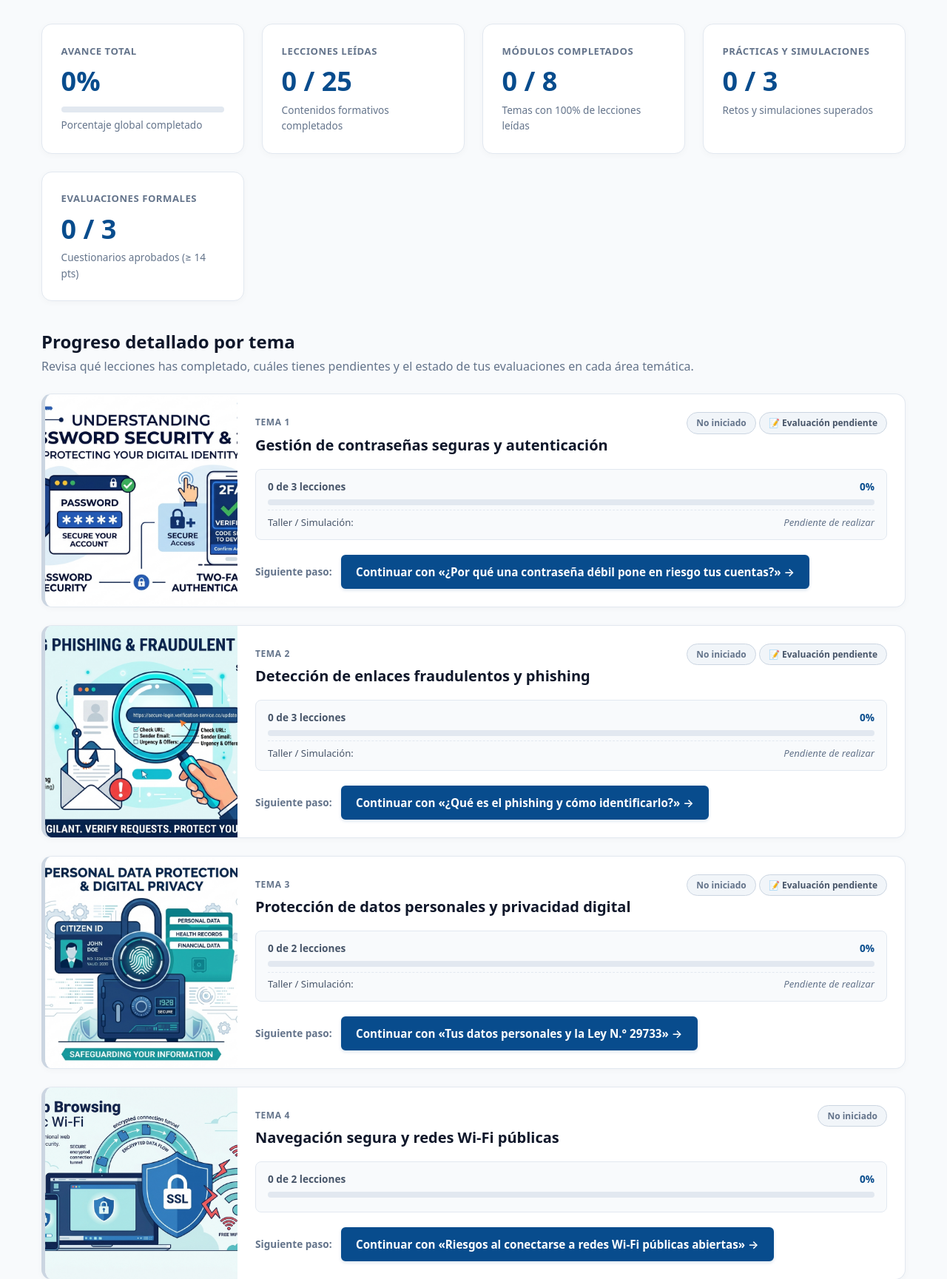
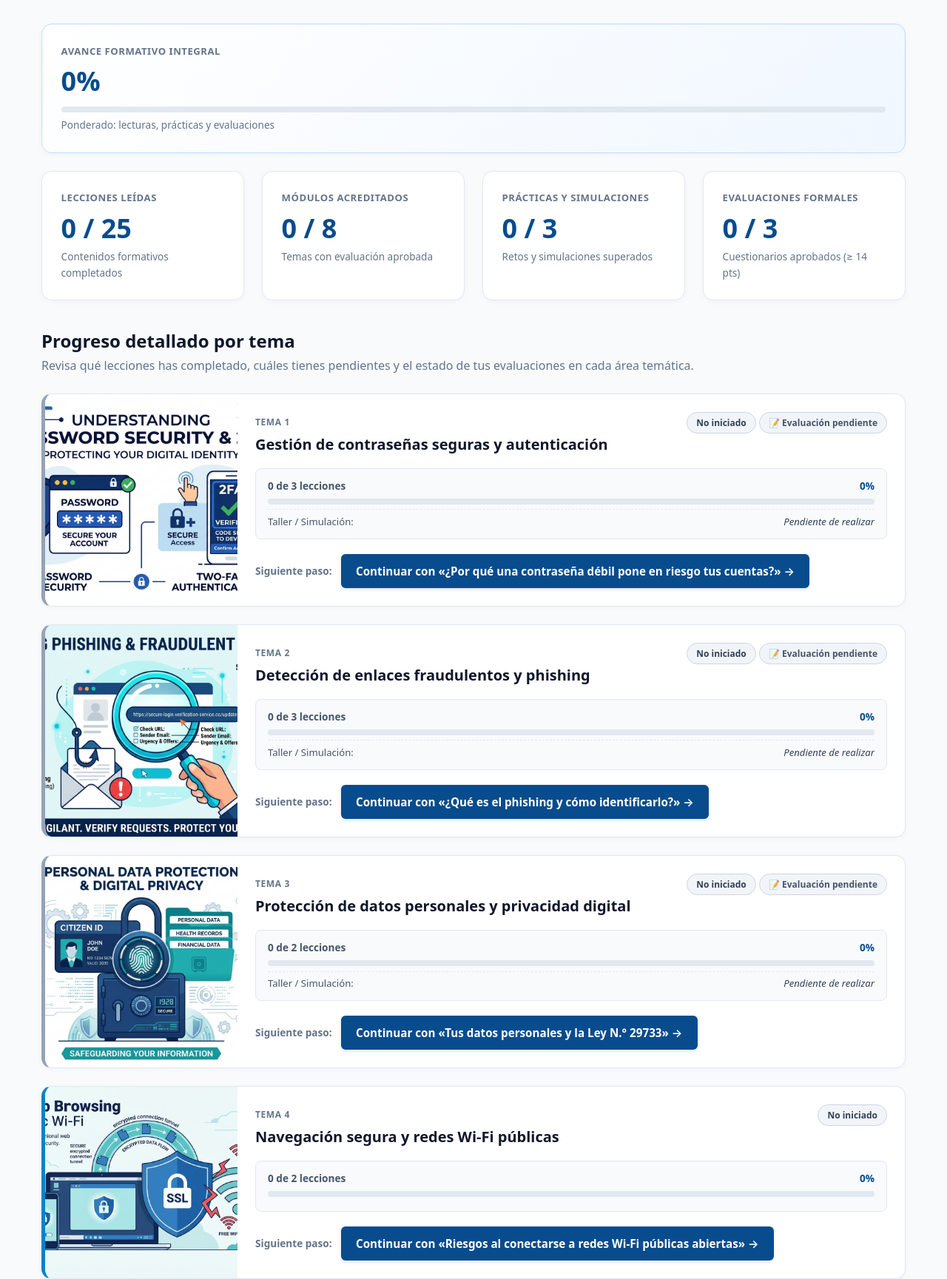
Before and after one commit to Dalus04/mdg-cibersegura, a Flask app: page /mi-progreso in a window 1280 px wide. Shown: the part 387-2116 px from the top of the page at 74% size. Run offline with Flask 3, Linux system fonts and the light colour scheme; a user stored in the database is signed in.

Commit message:
Progreso: UI/UX, Accesibilidad Web (WCAG 2.2 Nivel AA), Lógica de Backend y Consistencia de Datos

```diff
--- a/app/core/admin_service.py
+++ b/app/core/admin_service.py
@@ -252,7 +252,7 @@ class AdminService:
         resultado = []
         for u in usuarios:
             lecciones_comp = sum(1 for p in u.progresos if p.completado)
-            evals_aprob = sum(1 for i in u.intentos_evaluacion if i.aprobado)
+            evals_aprob = len({i.id_evaluacion for i in u.intentos_evaluacion if i.aprobado})
             resultado.append(
                 {
                     "id_usuario": u.id_usuario,
--- a/app/static/css/04-components/components.css
+++ b/app/static/css/04-components/components.css
@@ -396,7 +396,7 @@ button[type="submit"]:focus-visible {
 
 .badge-no-iniciado {
   background-color: #f1f5f9;
-  color: #64748b;
+  color: #334155;
   border: 1px solid #cbd5e1;
 }
 
--- a/app/static/css/05-pages/progreso.css
+++ b/app/static/css/05-pages/progreso.css
@@ -13,18 +13,24 @@
 
 .grid-metricas-progreso {
   display: grid;
-  grid-template-columns: repeat(auto-fit, minmax(240px, 1fr));
+  grid-template-columns: repeat(auto-fit, minmax(220px, 1fr));
   gap: 1.5rem;
 }
 
 .tarjeta-metrica-progreso {
-  background-color: #ffffff;
-  border: 1px solid #e2e8f0;
+  background-color: var(--fondo-tarjeta, #ffffff);
+  border: 1px solid var(--borde, #e2e8f0);
   border-radius: 14px;
   padding: 1.6rem;
   box-shadow: 0 2px 10px rgba(0, 0, 0, 0.03);
   display: flex;
   flex-direction: column;
+}
+
+.tarjeta-metrica-principal {
+  grid-column: 1 / -1;
+  background: linear-gradient(135deg, var(--fondo-tarjeta, #ffffff) 0%, #f0f7ff 100%);
+  border-color: #bfdbfe;
 }
 
 .etiqueta-metrica {
@@ -76,8 +82,8 @@
 .tarjeta-progreso-tema {
   display: grid;
   grid-template-columns: 260px 1fr;
-  background-color: #ffffff;
-  border: 1px solid #e2e8f0;
+  background-color: var(--fondo-tarjeta, #ffffff);
+  border: 1px solid var(--borde, #e2e8f0);
   border-radius: 14px;
   overflow: hidden;
   box-shadow: 0 2px 8px rgba(0, 0, 0, 0.03);
@@ -96,8 +102,16 @@
   border-left: 5px solid #0284c7;
 }
 
+.tarjeta-progreso-tema.estado-evaluacion_pendiente {
+  border-left: 5px solid #0284c7;
+}
+
+.tarjeta-progreso-tema.estado-evaluacion_desaprobada {
+  border-left: 5px solid #d97706;
+}
+
 .tarjeta-progreso-tema.estado-no_iniciado {
-  border-left: 5px solid #cbd5e1;
+  border-left: 5px solid #94a3b8;
 }
 
 .contenedor-miniatura-progreso {
@@ -152,6 +172,8 @@
   display: flex;
   justify-content: space-between;
   align-items: center;
+  flex-wrap: wrap;
+  gap: 0.35rem;
   font-size: 0.85rem;
   color: #475569;
   font-weight: 600;
@@ -167,6 +189,8 @@
   display: flex;
   justify-content: space-between;
   align-items: center;
+  flex-wrap: wrap;
+  gap: 0.35rem;
   font-size: 0.82rem;
   color: #475569;
   margin-top: 0.4rem;
@@ -179,8 +203,13 @@
 }
 
 .texto-pendiente-progreso {
-  color: #64748b;
+  color: #334155;
   font-style: italic;
+}
+
+.texto-repaso-progreso {
+  color: #b45309;
+  font-weight: 600;
 }
 
 .pie-item-progreso {
--- a/app/templates/aprendizaje/mi_progreso.html
+++ b/app/templates/aprendizaje/mi_progreso.html
@@ -24,13 +24,13 @@
     <h2 id="titulo-metricas-generales" class="sr-only">Resumen cuantitativo de aprendizaje</h2>
     <div class="grid-metricas-progreso">
 
-      <div class="tarjeta-metrica-progreso">
-        <span class="etiqueta-metrica">Avance total</span>
+      <div class="tarjeta-metrica-progreso tarjeta-metrica-principal">
+        <span class="etiqueta-metrica">Avance formativo integral</span>
         <div class="valor-metrica">{{ resumen.porcentaje_global }}%</div>
-        <div class="barra-progreso-contenedor" role="progressbar" aria-valuenow="{{ resumen.porcentaje_global }}" aria-valuemin="0" aria-valuemax="100" aria-label="Avance global en la plataforma: {{ resumen.porcentaje_global }}%">
+        <div class="barra-progreso-contenedor" role="progressbar" aria-valuenow="{{ resumen.porcentaje_global }}" aria-valuemin="0" aria-valuemax="100" aria-valuetext="{{ resumen.porcentaje_global }} por ciento completado" aria-label="Avance formativo global en la plataforma: {{ resumen.porcentaje_global }}%">
           <div class="barra-progreso-relleno" style="width: {{ resumen.porcentaje_global }}%;"></div>
         </div>
-        <p class="subtexto-metrica">Porcentaje global completado</p>
+        <p class="subtexto-metrica">Ponderado: lecturas, prácticas y evaluaciones</p>
       </div>
 
       <div class="tarjeta-metrica-progreso">
@@ -40,9 +40,9 @@
       </div>
 
       <div class="tarjeta-metrica-progreso">
-        <span class="etiqueta-metrica">Módulos completados</span>
-        <div class="valor-metrica">{{ resumen.temas_completados }} / {{ resumen.total_temas }}</div>
-        <p class="subtexto-metrica">Temas con 100% de lecciones leídas</p>
+        <span class="etiqueta-metrica">Módulos acreditados</span>
+        <div class="valor-metrica">{{ resumen.modulos_completados }} / {{ resumen.total_temas }}</div>
+        <p class="subtexto-metrica">Temas con evaluación aprobada</p>
       </div>
 
       <div class="tarjeta-metrica-progreso">
@@ -69,13 +69,15 @@
 
     <div class="lista-progreso-temas">
       {% for item in resumen.temas %}
-        <article class="tarjeta-progreso-tema estado-{{ item.estado }}">
+        <article class="tarjeta-progreso-tema estado-{{ item.estado_modulo or item.estado }}">
           <div class="contenedor-miniatura-progreso">
             <img
-              src="{{ url_for('static', filename='img/tema-' ~ item.tema.orden ~ '.jpg') }}"
-              alt="Ilustración de {{ item.tema.titulo }}"
+              src="{{ url_for('static', filename='img/tema-' ~ ((item.tema.orden - 1) % 8 + 1) ~ '.jpg') }}"
+              alt=""
+              aria-hidden="true"
               class="imagen-miniatura-progreso"
               loading="lazy"
+              onerror="this.onerror=null;this.src='{{ url_for('static', filename='img/hero.jpg') }}'"
             >
           </div>
 
@@ -90,25 +92,31 @@
                 </h3>
               </div>
               <div class="insignia-estado-contenedor">
-                {% if item.estado == 'completado' %}
-                  <span class="badge-progreso badge-completado" role="status">✓ Lecciones completadas</span>
+                {% if item.estado_modulo == 'completado' %}
+                  <span class="badge-progreso badge-completado"><span aria-hidden="true">✓</span> Módulo completado</span>
+                {% elif item.estado == 'completado' %}
+                  <span class="badge-progreso badge-en-progreso"><span aria-hidden="true">✓</span> Lecciones leídas</span>
                 {% elif item.estado == 'en_progreso' %}
-                  <span class="badge-progreso badge-en-progreso" role="status">En progreso</span>
+                  <span class="badge-progreso badge-en-progreso">En progreso</span>
                 {% else %}
-                  <span class="badge-progreso badge-no-iniciado" role="status">No iniciado</span>
+                  <span class="badge-progreso badge-no-iniciado">No iniciado</span>
                 {% endif %}
 
                 {% if item.evaluacion_info %}
                   {% if item.evaluacion_info.aprobado %}
-                    <span class="badge-progreso badge-evaluacion-aprobada" title="Evaluación aprobada con {{ item.evaluacion_info.mejor_intento.puntaje_obtenido|round(1) }} pts">
+                    <a href="{{ url_for('aprendizaje.resultado_evaluacion', id_tema=item.tema.id_tema, id_intento=item.evaluacion_info.ultimo_intento.id_intento_evaluacion) }}"
+                       class="badge-progreso badge-evaluacion-aprobada badge-evaluacion-enlace"
+                       aria-label="Ver resultado de evaluación del tema {{ item.tema.orden }}: aprobada con {{ item.evaluacion_info.mejor_intento.puntaje_obtenido|round(1) }} puntos">
                       🎓 Evaluación: {{ item.evaluacion_info.mejor_intento.puntaje_obtenido|round(1) }} pts
-                    </span>
+                    </a>
                   {% elif item.evaluacion_info.mejor_intento %}
-                    <span class="badge-progreso badge-evaluacion-desaprobada" title="Evaluación no superada: {{ item.evaluacion_info.mejor_intento.puntaje_obtenido|round(1) }} pts">
+                    <a href="{{ url_for('aprendizaje.resultado_evaluacion', id_tema=item.tema.id_tema, id_intento=item.evaluacion_info.ultimo_intento.id_intento_evaluacion) }}"
+                       class="badge-progreso badge-evaluacion-desaprobada badge-evaluacion-enlace"
+                       aria-label="Ver resultado de evaluación del tema {{ item.tema.orden }}: no superada con {{ item.evaluacion_info.mejor_intento.puntaje_obtenido|round(1) }} puntos">
                       ⚠️ Evaluación: {{ item.evaluacion_info.mejor_intento.puntaje_obtenido|round(1) }} pts
-                    </span>
+                    </a>
                   {% else %}
-                    <span class="badge-progreso badge-evaluacion-pendiente">
+                    <span class="badge-progreso badge-evaluacion-pendiente" aria-label="Evaluación formativa pendiente de rendir">
                       📝 Evaluación pendiente
                     </span>
                   {% endif %}
@@ -121,7 +129,7 @@
                 <span class="contador-avance">{{ item.lecciones_completadas }} de {{ item.total_lecciones }} lecciones</span>
                 <span class="porcentaje-item">{{ item.porcentaje }}%</span>
               </div>
-              <div class="barra-progreso-contenedor" role="progressbar" aria-valuenow="{{ item.porcentaje }}" aria-valuemin="0" aria-valuemax="100" aria-label="Progreso en {{ item.tema.titulo }}: {{ item.porcentaje }}%">
+              <div class="barra-progreso-contenedor" role="progressbar" aria-valuenow="{{ item.porcentaje }}" aria-valuemin="0" aria-valuemax="100" aria-valuetext="{{ item.porcentaje }} por ciento completado, {{ item.lecciones_completadas }} de {{ item.total_lecciones }} lecciones" aria-label="Progreso en {{ item.tema.titulo }}: {{ item.porcentaje }}%">
                 <div class="barra-progreso-relleno" style="width: {{ item.porcentaje }}%;"></div>
               </div>
               {% if item.total_actividades > 0 %}
@@ -129,9 +137,11 @@
                   <span class="etiqueta-submetrica">Taller / Simulación:</span>
                   <span class="valor-submetrica">
                     {% if item.actividades_completadas >= item.total_actividades %}
-                      <strong class="texto-exito-progreso">✓ Superado ({{ item.actividades_completadas }}/{{ item.total_actividades }})</strong>
+                      <strong class="texto-exito-progreso"><span aria-hidden="true">✓</span> Superado ({{ item.actividades_completadas }}/{{ item.total_actividades }})</strong>
                     {% elif item.actividades_completadas > 0 %}
-                      <span>{{ item.actividades_completadas }} de {{ item.total_actividades }} completadas</span>
+                      <span>{{ item.actividades_completadas }} de {{ item.total_actividades }} superadas</span>
+                    {% elif item.actividades_intentadas > 0 %}
+                      <span class="texto-repaso-progreso"><span aria-hidden="true">⚠️</span> Intento realizado: requiere práctica</span>
                     {% else %}
                       <span class="texto-pendiente-progreso">Pendiente de realizar</span>
                     {% endif %}
@@ -148,22 +158,33 @@
                     Continuar con «{{ item.siguiente_leccion.titulo }}» →
                   </a>
                 </div>
+              {% elif item.total_lecciones > 0 %}
+                <div class="accion-recomendada">
+                  {% if item.estado_modulo == 'completado' %}
+                    <span class="texto-completado-exito"><span aria-hidden="true">✓</span> ¡Módulo culminado y acreditado con éxito!</span>
+                    <a class="enlace-secundario" href="{{ url_for('aprendizaje.detalle_tema', id_tema=item.tema.id_tema) }}">
+                      Repasar módulo
+                    </a>
                   {% else %}
-                <div class="accion-recomendada">
-                  <span class="texto-completado-exito">¡Has completado todas las lecciones de este tema!</span>
+                    <span class="texto-completado-lecciones">Has completado las lecciones teóricas.</span>
                     {% if item.total_actividades > 0 and item.actividades_completadas < item.total_actividades %}
                       <a class="enlace-accion" href="{{ url_for('aprendizaje.detalle_tema', id_tema=item.tema.id_tema) }}#titulo-actividades">
                         Desarrollar actividad práctica →
                       </a>
                     {% elif item.evaluacion_info and not item.evaluacion_info.aprobado %}
                       <a class="enlace-accion enlace-evaluacion-destacado" href="{{ url_for('aprendizaje.ver_evaluacion', id_tema=item.tema.id_tema) }}">
-                      Rendir evaluación formal →
+                        {% if item.evaluacion_info.mejor_intento %}Volver a rendir evaluación →{% else %}Rendir evaluación formal →{% endif %}
                       </a>
                     {% else %}
                       <a class="enlace-secundario" href="{{ url_for('aprendizaje.detalle_tema', id_tema=item.tema.id_tema) }}">
                         Repasar lecciones
                       </a>
                     {% endif %}
+                  {% endif %}
+                </div>
+              {% else %}
+                <div class="accion-recomendada">
+                  <span class="texto-sugerencia">Módulo formativo en preparación institucional.</span>
                 </div>
               {% endif %}
             </footer>
--- a/app/templates/index.html
+++ b/app/templates/index.html
@@ -33,6 +33,10 @@
             {% if siguiente_leccion and tema_siguiente %}
               <a class="enlace-accion" href="{{ url_for('aprendizaje.ver_contenido', id_tema=tema_siguiente.id_tema, id_contenido=siguiente_leccion.id_contenido) }}">
                 Continuar con «{{ siguiente_leccion.titulo }}» →
+              </a>
+            {% elif paso_siguiente %}
+              <a class="enlace-accion" href="{{ paso_siguiente.url }}">
+                {{ paso_siguiente.texto_accion }} →
               </a>
             {% else %}
               <a class="enlace-accion" href="{{ url_for('aprendizaje.lista_temas') }}">
```
Also changed, not shown: other parts of app/static/css/05-pages/progreso.css (+35 -3 lines), app/core/progreso_service.py (+83 -17 lines), app/routes/main.py (+22 -1 lines), tests/test_progreso.py (+61 -1 lines). Lines whose indentation alone changed are shown as unchanged.
